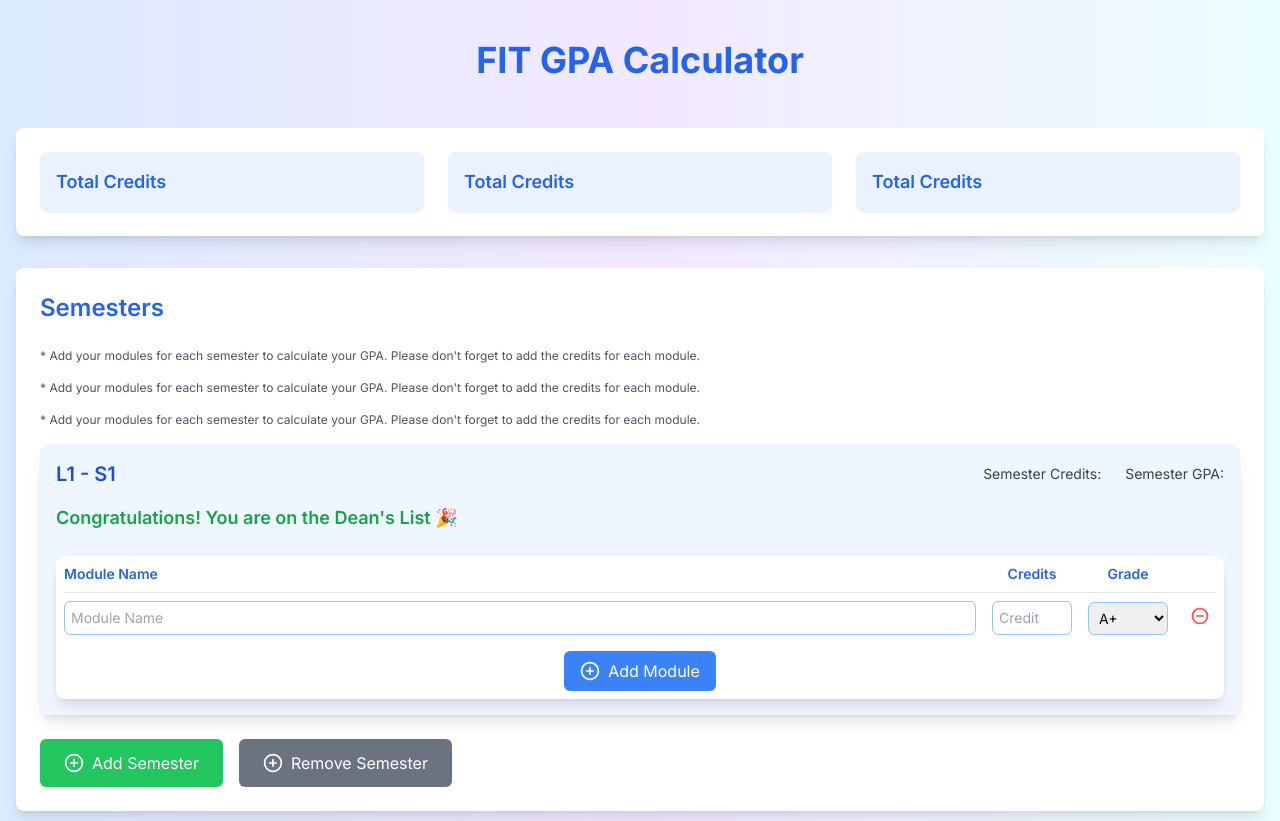
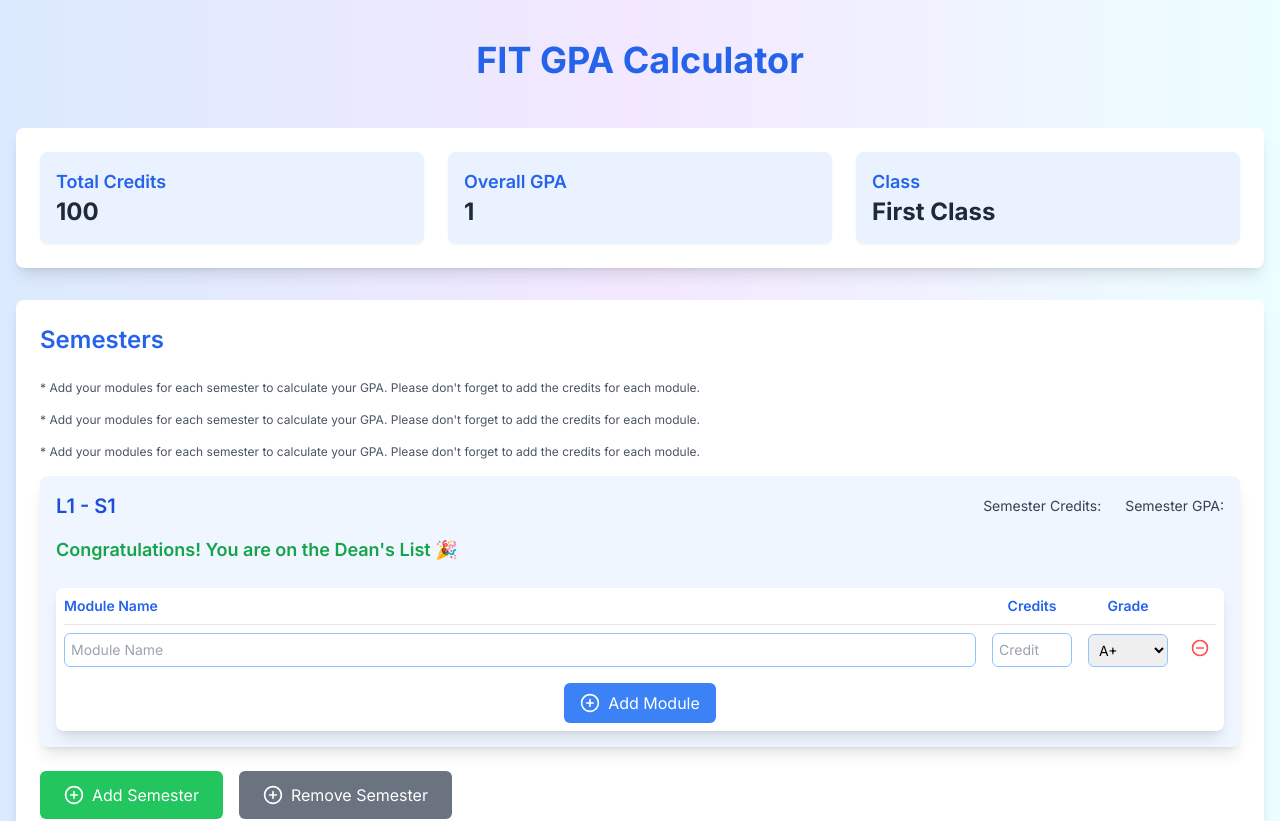
Before and after one commit to IshanHansaka/fit-gpa-calculator, a Next.js app: page / in a window 1280 px wide. Shown: the top 821 px of the page. Built offline with nearby package versions, Linux system fonts and the light colour scheme.

Commit message:
feat: add variables and parameters

```diff
--- a/app/component/ClassCard.tsx
+++ b/app/component/ClassCard.tsx
@@ -1,11 +1,16 @@
-const ClassCard = () => {
+interface ClassCardProps {
+  title: string;
+  value: string | number;
+}
+
+const ClassCard: React.FC<ClassCardProps> = ({ title, value }) => {
   return (
     <div className="bg-blue-100 dark:bg-blue-900 p-4 rounded-lg shadow-sm dark:bg-opacity-20 dark:border-blue-400 backdrop-blur-sm bg-opacity-60 dark:border">
       <div className="text-lg font-semibold text-blue-600 dark:text-blue-400">
-        Total Credits
+        {title}
       </div>
       <div className="text-2xl font-bold text-gray-800 dark:text-gray-200">
-
+        {value}
       </div>
     </div>
   );
```
